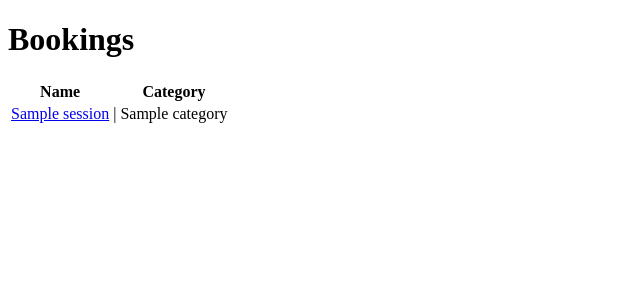
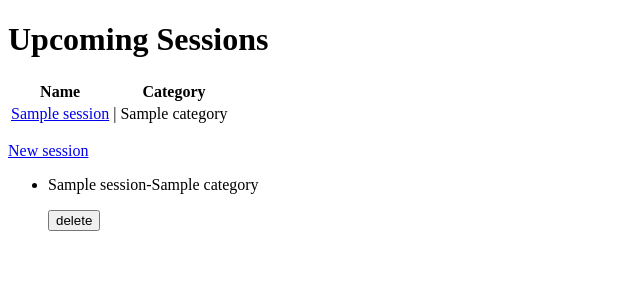
Before and after one commit to nls20/Gym_App_Project, a Flask app: page /sessions in a window 1280 px wide. Shown: the part 70-370 px from the top of the page, without its empty margins (0-640 px from the left). Run offline with Flask 2, Linux system fonts and the light colour scheme; a database or web service that is not in the repository returns one stand-in record (values such as "Sample title"); some libraries are stand-ins or nearby versions.

Commit message:
Added acreate and delete new sessions

```diff
--- a/controllers/session_controller.py
+++ b/controllers/session_controller.py
@@ -15,3 +15,21 @@ def show(id):
     session = session_repository.select(id)
     members = session_repository.members(session)
     return render_template("sessions/show.html", session = session, members = members)
+
+@sessions_blueprint.route("/sessions/new", methods=['GET'])
+def new_session():
+    sessions = session_repository.select_all()
+    return render_template("sessions/new.html", sessions = sessions)
+
+@sessions_blueprint.route("/sessions", methods = ['POST'])
+def create_session():
+    name = request.form['name']
+    category = request.form['category']
+    session = Session(name, category)
+    session_repository.save(session)
+    return redirect("/sessions")
+
+@sessions_blueprint.route("/sessions/<id>/delete", methods=["POST"])
+def delete_session(id):
+    session_repository.delete(id)
+    return redirect('/sessions')
--- a/repositories/session_repository.py
+++ b/repositories/session_repository.py
@@ -46,3 +46,8 @@ def members(session):
         members.append(member)
 
     return members
+
+def delete(id):
+    sql = "DELETE FROM sessions WHERE id = %s"
+    values = [id]
+    run_sql(sql, values)
--- a/templates/sessions/index.html
+++ b/templates/sessions/index.html
@@ -1,7 +1,7 @@
 {% extends 'base.html' %}
 
 {% block content %}
-<h1>Bookings</h1>
+<h1>Upcoming Sessions</h1>
 
 <table>
     <tr>
@@ -17,4 +17,24 @@
     </tr>
     {% endfor %}
 </table>
+<table>
+    <p>
+        <a href="/sessions/new">New session</a>
+    </p>
+
+    <ul>
+        {% for session in sessions %}
+        <li>
+            <p>{{session.name }}-{{session.category}}</p>
+
+            <p>
+                <form action="/sessions/{{ session.id }}/delete" method="POST">
+                    <input type="submit" value="delete">
+                </form>
+            </p>
+        </li>
+
+        {% endfor %}
+    </ul>
+</table>
 {% endblock %}
--- a/templates/sessions/show.html
+++ b/templates/sessions/show.html
@@ -12,4 +12,5 @@
         <li>{{ member.name }}</li>
     {% endfor %}
 </ul>
+
 {% endblock %}
```
Also changed, not shown: templates/sessions/new.html (added, +20 -0 lines).
